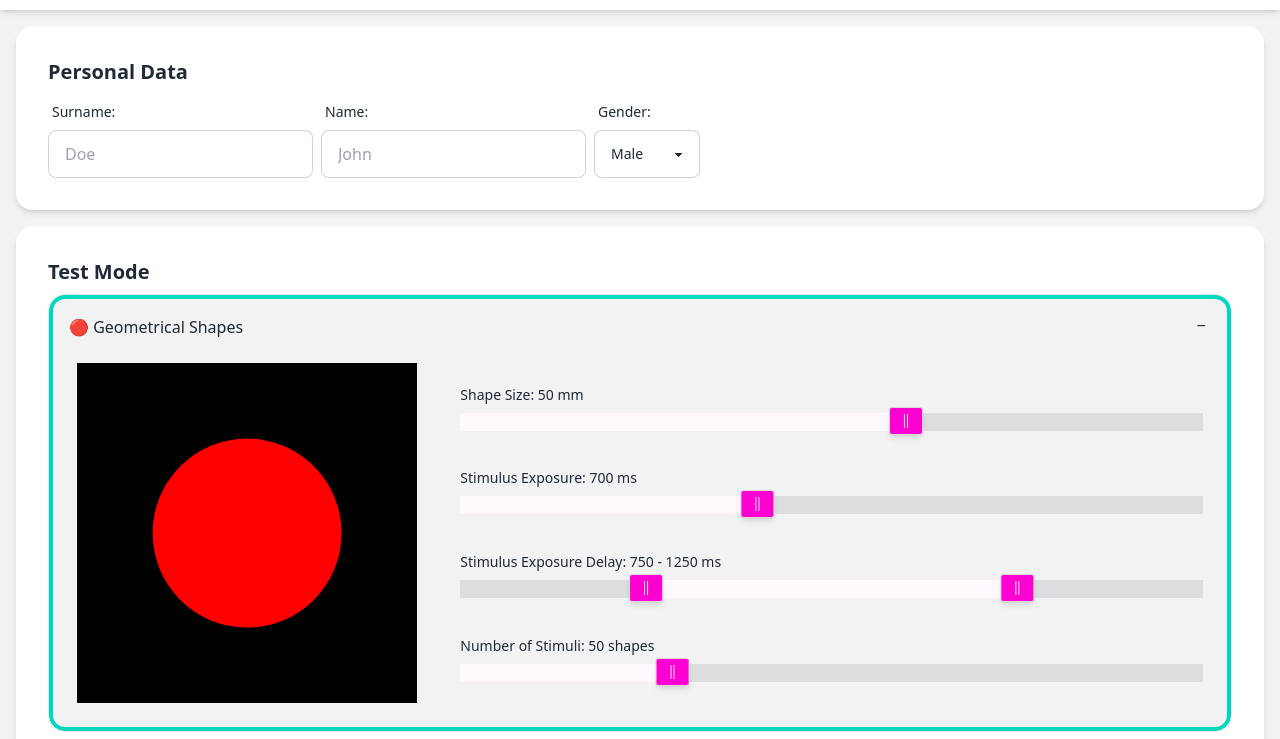
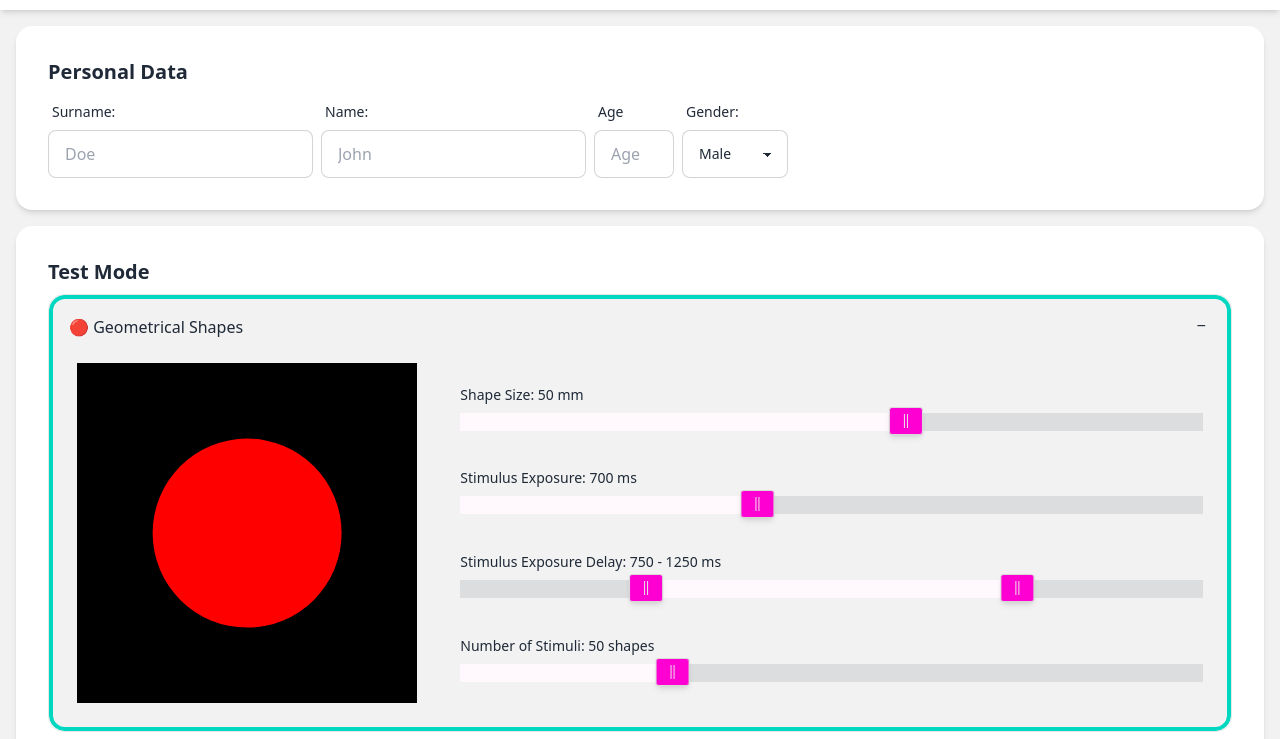
Before and after one commit to ksen0byte/vite-first, a website built with Vite: page index.html in a window 1280 px wide. Shown: the part 54-793 px from the top of the page. Built offline with nearby package versions, Linux system fonts and the light colour scheme.

Commit message:
added input age

```diff
--- a/index.html
+++ b/index.html
@@ -43,6 +43,13 @@
                         </div>
                         <input class="input input-bordered w-full max-w-xs" type="text" id="name-input"
                                placeholder="John"/>
+                    </label>
+                    <label class="flex flex-col form-control max-w-xs">
+                        <div class="label">
+                            <span class="label-text" data-localize="ageLabel">Age:</span>
+                        </div>
+                        <input class="input input-bordered max-w-20" type="text" id="age-input"
+                               placeholder="Age"/>
                     </label>
                     <label class="flex flex-col form-control max-w-xs">
                         <div class="label">
--- a/package.json
+++ b/package.json
@@ -14,7 +14,7 @@
     "sass": "^1.83.1",
     "tailwindcss": "^3.4.17",
     "typescript": "~5.6.2",
-    "vite": "^6.0.3"
+    "vite": "^6.0.7"
   },
   "dependencies": {
     "autoprefixer": "^10.4.20",
--- a/src/settings.ts
+++ b/src/settings.ts
@@ -9,6 +9,7 @@ export const localization: LocalizationKeys = {
   personalDataTitle: { en: "Personal Data", uk: "Персональні Дані" },
   nameLabel: { en: "Name:", uk: "Ім’я:" },
   surnameLabel: { en: "Surname:", uk: "Прізвище:" },
+  ageLabel: { en: "Age", uk: "Вік" },
   genderLabel: { en: "Gender:", uk: "Стать:" },
   male: { en: "Male", uk: "Чоловіча" },
   female: { en: "Female", uk: "Жіноча" },
```
Also changed, not shown: 1 other file.
